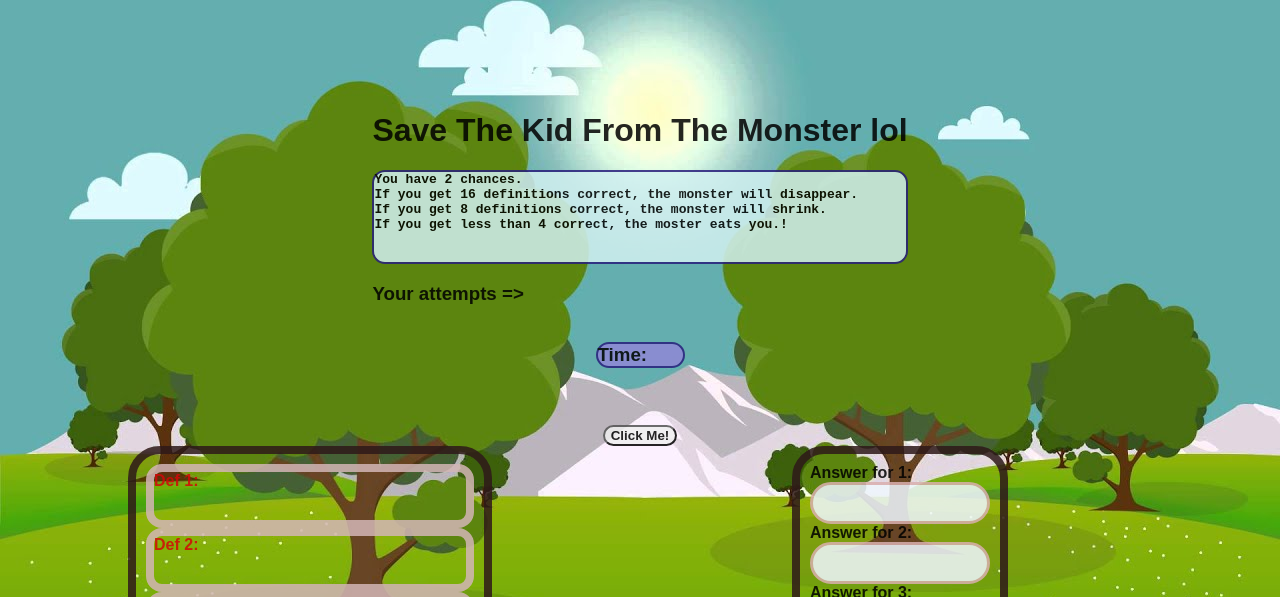
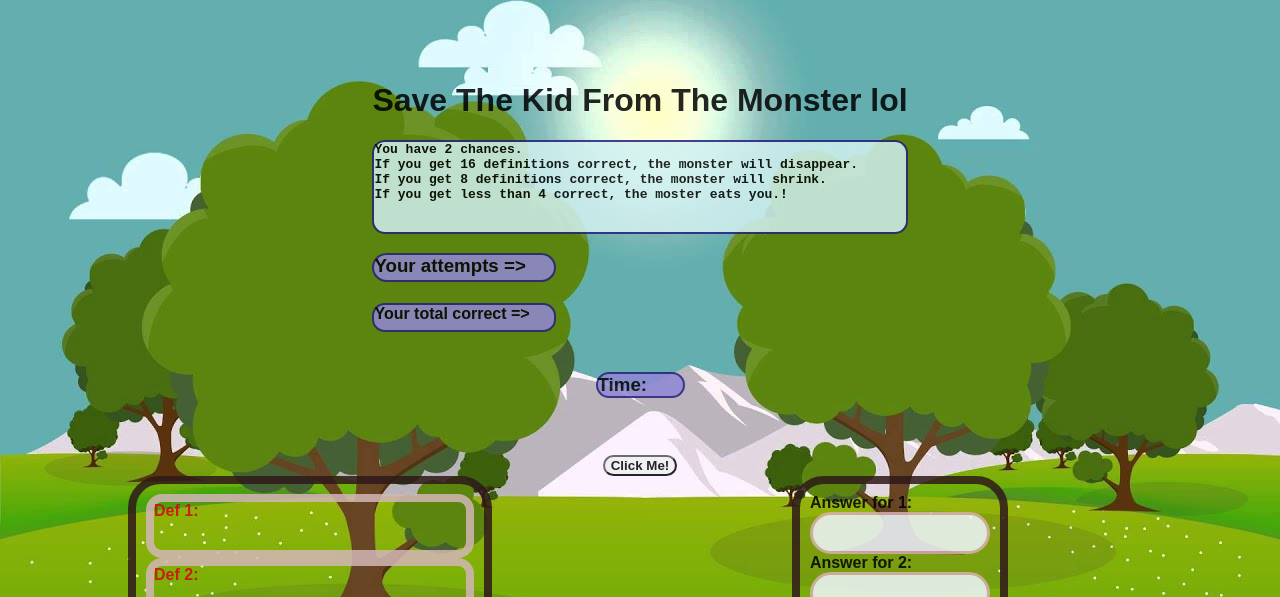
Before and after one commit to Mutotu/Vocabulary-Builder, a plain HTML site: page index.html in a window 1280 px wide. Shown: the top 597 px of the page. Drawn offline with Linux system fonts and the light colour scheme.

Commit message:
Disabling buttons, adding some html tags

```diff
--- a/index.html
+++ b/index.html
@@ -20,6 +20,7 @@ If you get less than 4 correct, the moster eats you.!
 
       </pre>
       <h3 id="level">Your attempts =></h3>
+      <h4 id="totalCorrect">Your total correct =></h>
     </header>
     <h3 id="timer">Time:</h3>
     <h3 id="intro"></h3>
--- a/index.js
+++ b/index.js
@@ -328,7 +328,7 @@ let targets = document.getElementsByClassName("drop-targets");
 //counting the correct answers
 let correctCounter = 0;
 let correctAll = 0;
-
+// console.log(correctAll);
 let answersInputs = [];
 // function init() {
 // correctCounter = 0;
@@ -434,6 +434,9 @@ function getUserAnswers() {
   checkAnswer();
   noMonster();
   correctAdder();
+  document.getElementById(
+    "totalCorrect"
+  ).innerHTML = `Your total correct => ${correctAll}`;
 }
 
 function checkAnswer() {
@@ -469,7 +472,7 @@ function nextLevel() {
   countTime = 30;
   countTime = 31;
   submit.removeAttribute("disabled");
-  console.log(countTime);
+  // console.log(countTime);
   answerCleaner();
   while (wordsDisplay.firstChild) {
     wordsDisplay.firstChild.remove();
@@ -517,13 +520,12 @@ function distanceAdjuster() {
   }
 }
 function noMonster() {
-  if (correctAll > 7) {
+  if (correctAll > 15) {
     document
       .getElementById("monster")
       .firstChild.setAttribute("src", "giphy3.gif");
     document.getElementById("kid-img").remove();
-  }
-  if (correctAll > 15) {
+  } else if (correctAll > 7) {
     document.getElementById("monster").firstChild.style.height = "100px";
     document.getElementById("monster").firstChild.style.width = "100px";
     if (correctCounter < 4) {
--- a/main.css
+++ b/main.css
@@ -102,7 +102,9 @@ pre {
   background-color: darkgoldenrod;
 }
 
-#timer {
+#timer,
+#totalCorrect,
+#level {
   border-radius: 1em;
   border: 2px solid rgb(40, 30, 124);
   height: 25px;
@@ -114,3 +116,8 @@ pre {
 #distance {
   height: 90px;
 }
+#totalCorrect,
+#level {
+  width: 180px;
+  border-radius: 0.8em;
+}
```
